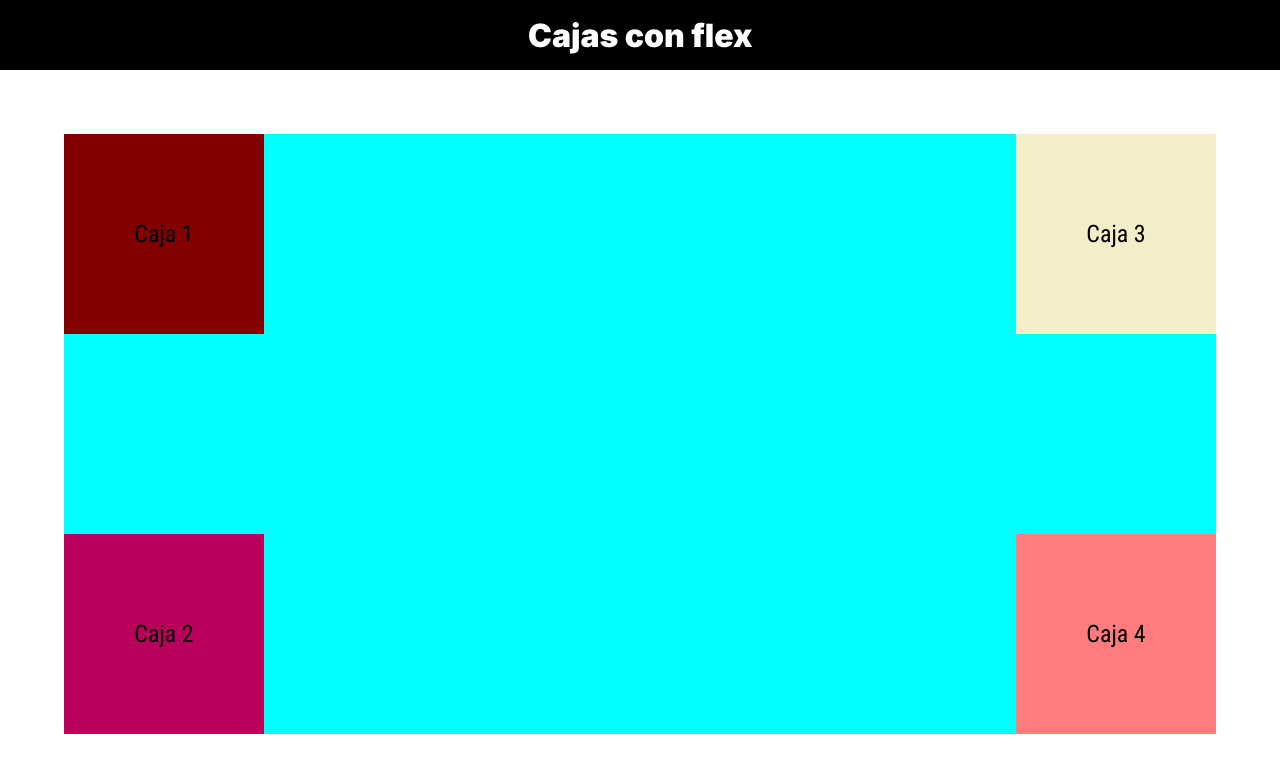
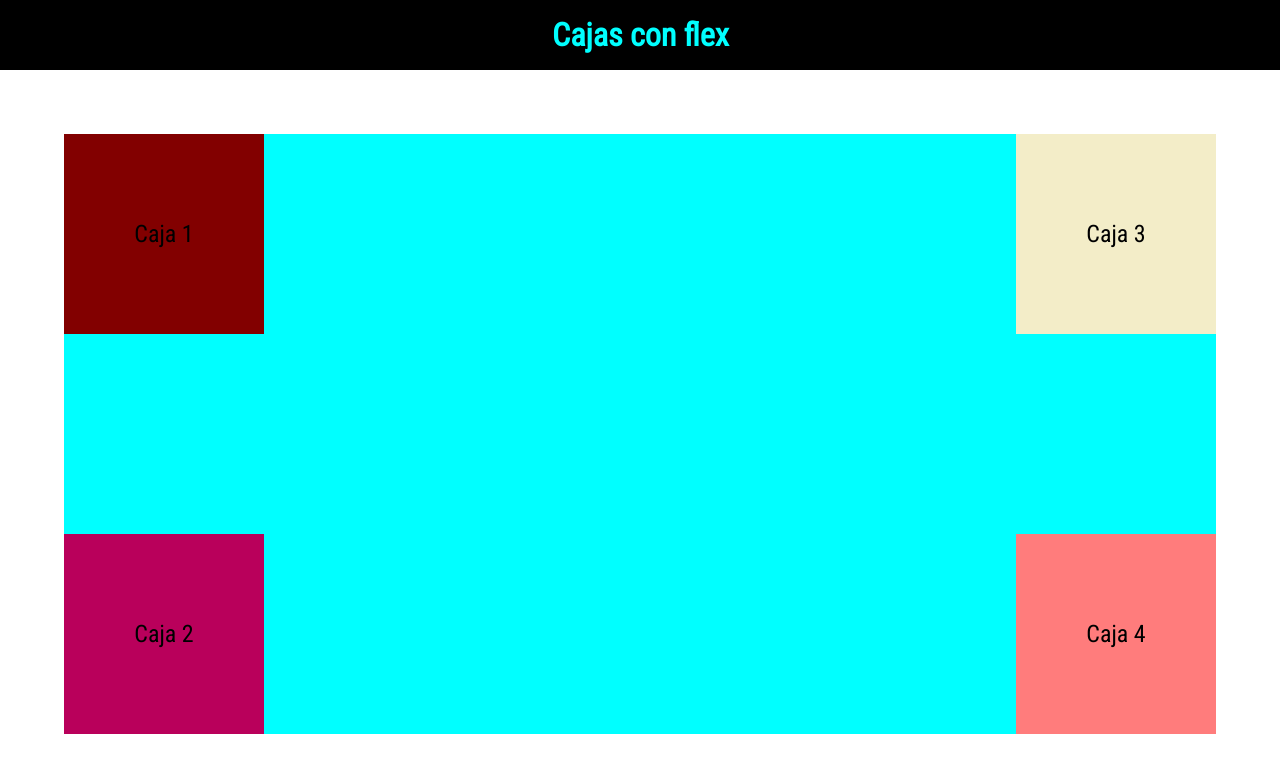
Before and after one commit to nh3ll/prueba, a plain HTML site: page index.html in a window 1280 px wide. Drawn offline with Linux system fonts and the light colour scheme.

Commit message:
cambie el titulo

```diff
--- a/css/style.css
+++ b/css/style.css
@@ -55,8 +55,8 @@
 
 .titulo{
     text-align: center;
-    font-family: var(--titulos);
-    color: rgb(255, 255, 255);
+    font-family: var(--textos);
+    color: aqua;
 
     animation-name: titulo;
     animation-duration: 5s;
```
